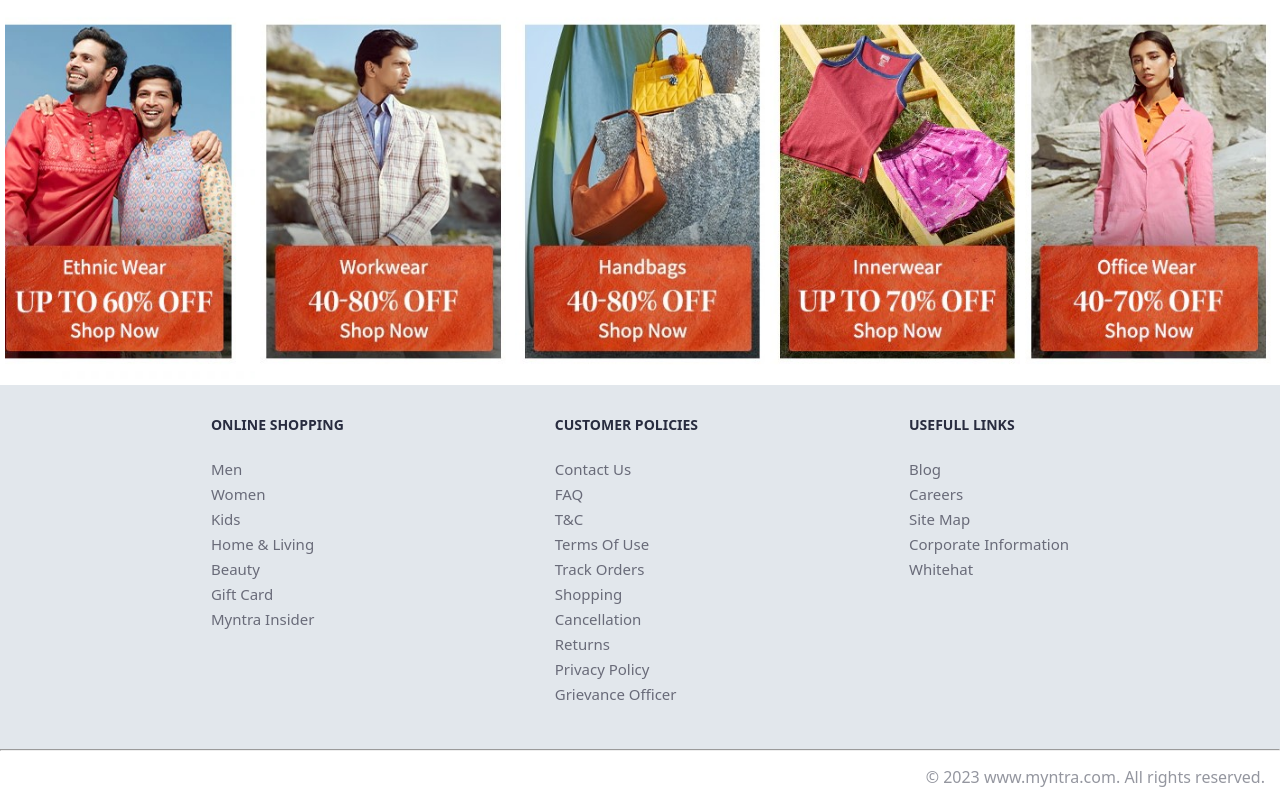
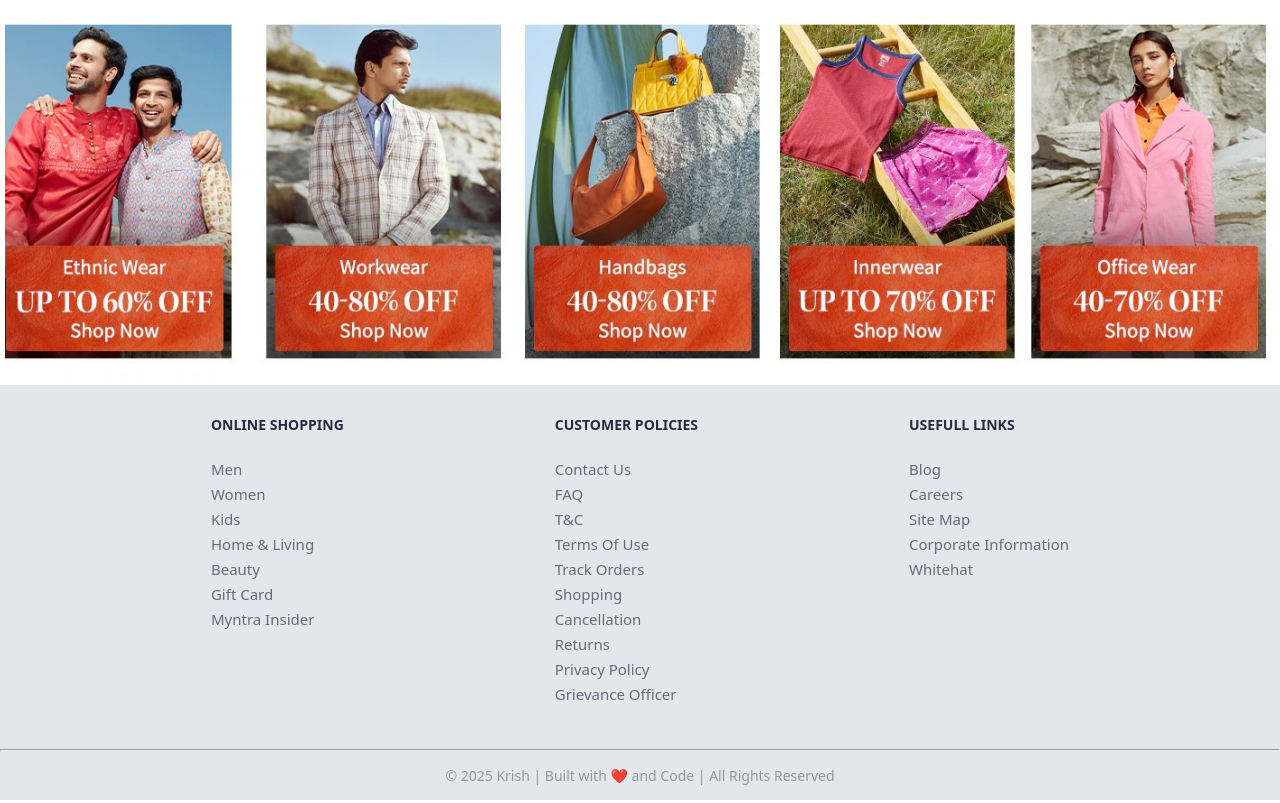
Before and after one commit to codexxxx07/Project-Myntra-Clone, a plain HTML site: page index.html in a window 1280 px wide. Shown: the part 2038-2841 px from the top of the page. Drawn offline with nearby package versions, Linux system fonts and the light colour scheme.

Commit message:
Updated Footer Section

```diff
--- a/index.html
+++ b/index.html
@@ -210,7 +210,7 @@
         <a href="#"><img class="sale_item" src="image/10.jpg" alt="" /></a>
       </div>
     </main>
-    <footer>
+    <footer class="footer">
       <div class="footer_container">
         <div class="footer_column">
           <h3>ONLINE SHOPPING</h3>
@@ -245,7 +245,7 @@
         </div>
       </div>
       <hr/>
-      <div class="copyright">© 2023 www.myntra.com. All rights reserved.</div>
+      <p class="copyright">© 2025 Krish | Built with ❤️ and Code | All Rights Reserved</p>
     </footer>
   </body>
 </html>
--- a/style.css
+++ b/style.css
@@ -127,11 +127,17 @@ header{
     width: 250px;
 }
 
+
+
+.footer{
+    background: #e2e7ec;
+}
+
 .footer_container{
     padding: 30px 0px 40px 0px;
-    background: #e2e7ec;
     display: flex;
     justify-content: space-evenly;
+    flex-wrap: wrap;
 }
 
 .footer_column{
@@ -155,8 +161,9 @@ header{
 
 .copyright{
     color: #94969f;
-    text-align: end;
+    text-align: center;
     padding: 15px;
+    font-size: 14px;
 }
 
 .dropdown{
```
